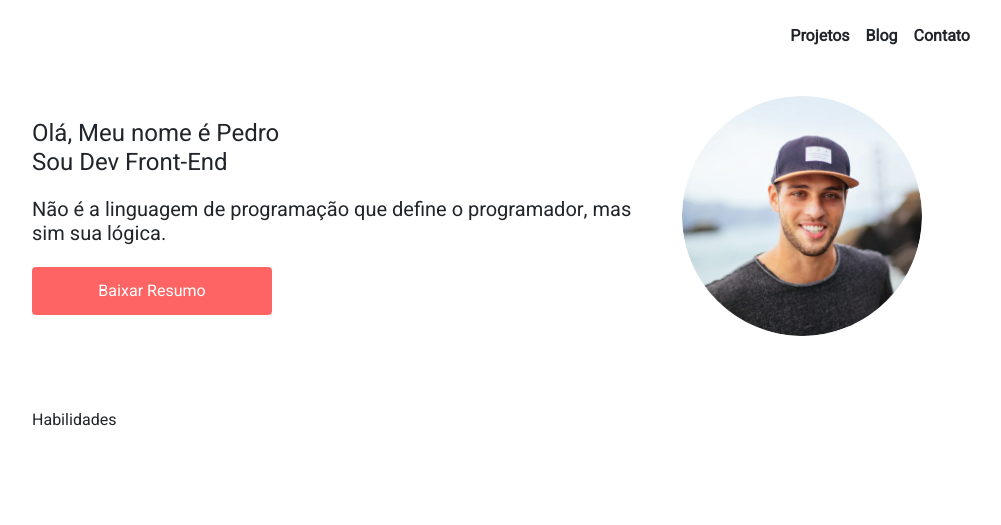
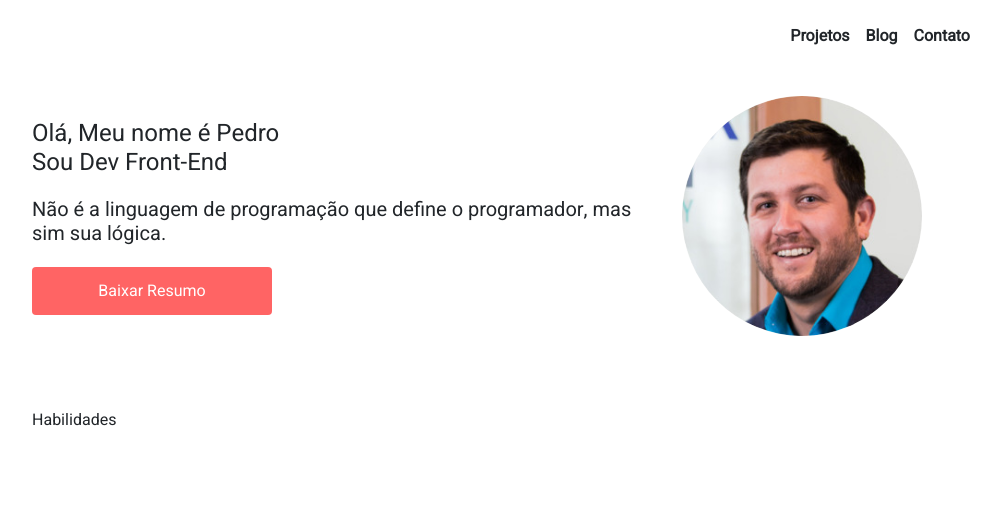
Before and after one commit to GeovaniKolodicz/Portfolio, a plain HTML site: page index.html in a window 1280 px wide. Shown: the top 525 px of the page, without its empty margins (163-1164 px from the left). Drawn offline with nearby package versions, Linux system fonts and the light colour scheme.

Commit message:
Alterando imagem pedro

```diff
--- a/index.html
+++ b/index.html
@@ -67,7 +67,7 @@
                         <button class="btn-resumo btn "> <span class="text-white text-xl">Baixar Resumo</span></button>
                     </section>
                     <section>
-                        <img src="foto.png" class="rounded-circle img-perfil" alt="">
+                        <img src="pedro.jpg" class="rounded-circle img-perfil" alt="">
                     </section>
                 </section>
             <section class="mt-5">
```
Also changed, not shown: pedro.jpg (added).
